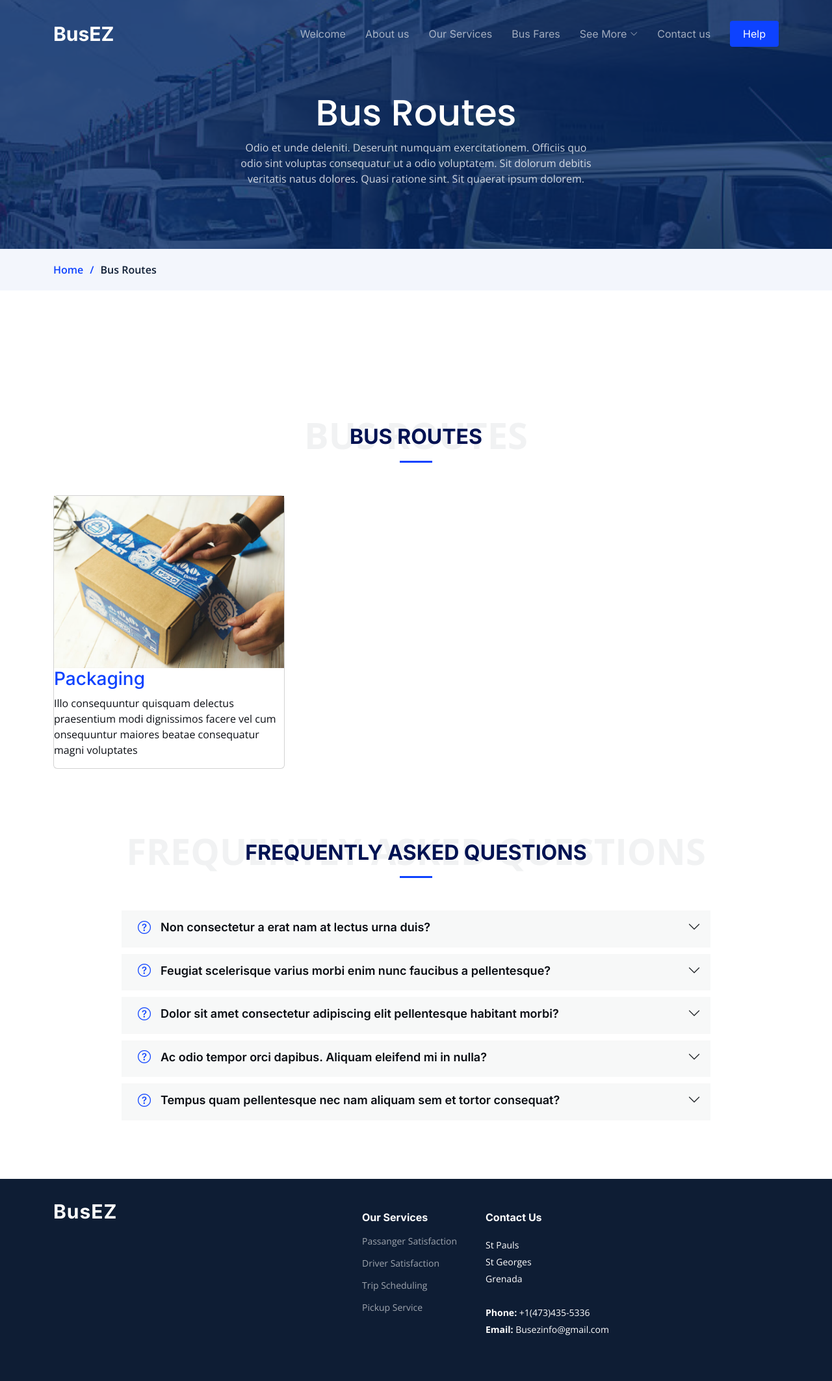
After one commit to KayKay14/BusEZ-Application, a PHP site: page /bus-route.html in a window 1280 px wide. The commit adds this page. Shown: the whole page at 65% size. Run offline with PHP 8.4, Linux system fonts and the light colour scheme.

Commit message:
commit message

```diff
--- a/about.html
+++ b/about.html
@@ -54,7 +54,7 @@
 
             <li class="dropdown"><a href="#"><span>See More</span> <i class="bi bi-chevron-down dropdown-indicator"></i></a>
               <ul>
-                <li><a href="#">Bus Routes</a></li>
+                <li><a href="bus-route.html">Bus Routes</a></li>
                 <li><a href="#">Q&A</a></li>
 
 
--- a/assets/css/main.css
+++ b/assets/css/main.css
@@ -64,7 +64,7 @@ section {
   text-transform: uppercase;
   margin-bottom: 20px;
   padding-bottom: 0;
-  color: #001973;
+  color: #001252;
   position: relative;
   z-index: 2;
   margin-bottom: 20px;
@@ -176,7 +176,7 @@ section {
 .breadcrumbs nav ol li+li::before {
   display: inline-block;
   padding-right: 10px;
-  color: #4278cc;
+  color:var(--color-primary);
   content: "/";
 }
 
@@ -204,7 +204,7 @@ section {
 }
 
 .scroll-top:hover {
-  background: rgba(13, 66, 255, 0.8);
+  background: var(--color-primary);
   color: #fff;
 }
 
@@ -297,7 +297,7 @@ section {
 }
 
 .header.sticked {
-  background: rgba(72, 119, 190, 0.9);
+  background: rgba(12, 61, 135, 0.9);
   padding: 15px 0;
   box-shadow: 0px 2px 20px rgba(14, 29, 52, 0.1);
 
--- /dev/null
+++ b/bus-route.html
@@ -0,0 +1,295 @@
+<!DOCTYPE html>
+<html lang="en">
+
+<head>
+  <meta charset="utf-8">
+  <meta content="width=device-width, initial-scale=1.0" name="viewport">
+
+  <title>Bus Routes</title>
+  <meta content="" name="description">
+  <meta content="" name="keywords">
+
+  <!-- Favicons -->
+  <link href="assets/img/favicon.png" rel="icon">
+  <link href="assets/img/apple-touch-icon.png" rel="apple-touch-icon">
+
+  <!-- Google Fonts -->
+  <link rel="preconnect" href="https://fonts.googleapis.com">
+  <link rel="preconnect" href="https://fonts.gstatic.com" crossorigin>
+  <link href="https://fonts.googleapis.com/css2?family=Open+Sans:ital,wght@0,300;0,400;0,500;0,600;0,700;1,300;1,400;1,600;1,700&family=Poppins:ital,wght@0,300;0,400;0,500;0,600;0,700;1,300;1,400;1,500;1,600;1,700&family=Inter:ital,wght@0,300;0,400;0,500;0,600;0,700;1,300;1,400;1,500;1,600;1,700&display=swap" rel="stylesheet">
+
+  <!-- Vendor CSS Files -->
+  <link href="assets/vendor/bootstrap/css/bootstrap.min.css" rel="stylesheet">
+  <link href="assets/vendor/bootstrap-icons/bootstrap-icons.css" rel="stylesheet">
+  <link href="assets/vendor/fontawesome-free/css/all.min.css" rel="stylesheet">
+  <link href="assets/vendor/glightbox/css/glightbox.min.css" rel="stylesheet">
+  <link href="assets/vendor/swiper/swiper-bundle.min.css" rel="stylesheet">
+  <link href="assets/vendor/aos/aos.css" rel="stylesheet">
+
+
+  <link href="assets/css/main.css" rel="stylesheet">
+
+
+</head>
+
+<body>
+
+
+   <!-- ======= Header ======= -->
+   <header id="header" class="header d-flex align-items-center fixed-top">
+    <div class="container-fluid container-xl d-flex align-items-center justify-content-between">
+
+      <a href="index.html" class="logo d-flex align-items-center">
+        <!-- Uncomment the line below if you also wish to use an image logo -->
+        <!-- <img src="assets/img/logo.png" alt=""> -->
+        <h1>BusEZ</h1>
+      </a>
+
+      <i class="mobile-nav-toggle mobile-nav-show bi bi-list"></i>
+      <i class="mobile-nav-toggle mobile-nav-hide d-none bi bi-x"></i>
+      <nav id="navbar" class="navbar">
+        <ul>
+          <li><a href="#">Welcome</a></li>
+          <li><a href="about.html">About us</a></li>
+          <li><a href="services.html">Our Services</a></li>
+          <li><a href="pricing.html">Bus Fares</a></li>
+
+          <li class="dropdown"><a href="#"><span>See More</span> <i class="bi bi-chevron-down dropdown-indicator"></i></a>
+            <ul>
+              <li><a href="bus-route.html">Bus Routes</a></li>
+              <li><a href="#">F&Q</a></li>
+
+
+            </ul>
+          </li>
+          <li><a href="contact.html">Contact us</a></li>
+          <li><a class="get-a-quote" href="get-help.html">Help</a></li>
+        </ul>
+      </nav><!-- .navbar -->
+
+    </div>
+  </header><!-- End Header -->
+  <!--<?php $IPATH = $_SERVER["DOCUMENT_ROOT"]."/assets/php/"; include($IPATH."headernav.html");?>-->
+
+
+  <main id="main">
+
+    <!-- ======= Breadcrumbs ======= -->
+    <div class="breadcrumbs">
+      <div class="page-header d-flex align-items-center" style="background-image: url('assets/img/busroutebreadcrumb.jpg');">
+        <div class="container position-relative">
+          <div class="row d-flex justify-content-center">
+            <div class="col-lg-6 text-center">
+              <h2>Bus Routes</h2>
+              <p>Odio et unde deleniti. Deserunt numquam exercitationem. Officiis quo odio sint voluptas consequatur ut a odio voluptatem. Sit dolorum debitis veritatis natus dolores. Quasi ratione sint. Sit quaerat ipsum dolorem.</p>
+            </div>
+          </div>
+        </div>
+      </div>
+      <nav>
+        <div class="container">
+          <ol>
+            <li><a href="index.html">Home</a></li>
+            <li>Bus Routes</li>
+          </ol>
+        </div>
+      </nav>
+    </div><!-- End Breadcrumbs -->
+
+    <section class="sample-page">
+      <div class="container" data-aos="fade-up">
+        <p>
+
+        </p>
+      </div>
+    </section>
+
+
+    <div class="container" data-aos="fade-up">
+
+      <div class="section-header">
+        <span>Bus Routes</span>
+        <h2>Bus Routes</h2>
+
+      </div>
+
+      <div class="row gy-4">
+
+        <div class="col-lg-4 col-md-6" data-aos="fade-up" data-aos-delay="500">
+          <div class="card">
+            <div class="card-img">
+              <img src="assets/img/packaging-service.jpg" alt="" class="img-fluid">
+            </div>
+            <h3><a href="service-details.html" class="stretched-link">Packaging</a></h3>
+            <p>Illo consequuntur quisquam delectus praesentium modi dignissimos facere vel cum onsequuntur maiores beatae consequatur magni voluptates</p>
+          </div>
+        </div><!-- End Card Item -->
+
+
+
+      </div>
+
+
+          <!-- ======= Frequently Asked Questions Section ======= -->
+    <section id="faq" class="faq">
+      <div class="container" data-aos="fade-up">
+
+        <div class="section-header">
+          <span>Frequently Asked Questions</span>
+          <h2>Frequently Asked Questions</h2>
+
+        </div>
+
+        <div class="row justify-content-center" data-aos="fade-up" data-aos-delay="200">
+          <div class="col-lg-10">
+
+            <div class="accordion accordion-flush" id="faqlist">
+
+              <div class="accordion-item">
+                <h3 class="accordion-header">
+                  <button class="accordion-button collapsed" type="button" data-bs-toggle="collapse" data-bs-target="#faq-content-1">
+                    <i class="bi bi-question-circle question-icon"></i>
+                    Non consectetur a erat nam at lectus urna duis?
+                  </button>
+                </h3>
+                <div id="faq-content-1" class="accordion-collapse collapse" data-bs-parent="#faqlist">
+                  <div class="accordion-body">
+                    Feugiat pretium nibh ipsum consequat. Tempus iaculis urna id volutpat lacus laoreet non curabitur gravida. Venenatis lectus magna fringilla urna porttitor rhoncus dolor purus non.
+                  </div>
+                </div>
+              </div><!-- # Faq item-->
+
+              <div class="accordion-item">
+                <h3 class="accordion-header">
+                  <button class="accordion-button collapsed" type="button" data-bs-toggle="collapse" data-bs-target="#faq-content-2">
+                    <i class="bi bi-question-circle question-icon"></i>
+                    Feugiat scelerisque varius morbi enim nunc faucibus a pellentesque?
+                  </button>
+                </h3>
+                <div id="faq-content-2" class="accordion-collapse collapse" data-bs-parent="#faqlist">
+                  <div class="accordion-body">
+                    Dolor sit amet consectetur adipiscing elit pellentesque habitant morbi. Id interdum velit laoreet id donec ultrices. Fringilla phasellus faucibus scelerisque eleifend donec pretium. Est pellentesque elit ullamcorper dignissim. Mauris ultrices eros in cursus turpis massa tincidunt dui.
+                  </div>
+                </div>
+              </div><!-- # Faq item-->
+
+              <div class="accordion-item">
+                <h3 class="accordion-header">
+                  <button class="accordion-button collapsed" type="button" data-bs-toggle="collapse" data-bs-target="#faq-content-3">
+                    <i class="bi bi-question-circle question-icon"></i>
+                    Dolor sit amet consectetur adipiscing elit pellentesque habitant morbi?
+                  </button>
+                </h3>
+                <div id="faq-content-3" class="accordion-collapse collapse" data-bs-parent="#faqlist">
+                  <div class="accordion-body">
+                    Eleifend mi in nulla posuere sollicitudin aliquam ultrices sagittis orci. Faucibus pulvinar elementum integer enim. Sem nulla pharetra diam sit amet nisl suscipit. Rutrum tellus pellentesque eu tincidunt. Lectus urna duis convallis convallis tellus. Urna molestie at elementum eu facilisis sed odio morbi quis
+                  </div>
+                </div>
+              </div><!-- # Faq item-->
+
+              <div class="accordion-item">
+                <h3 class="accordion-header">
+                  <button class="accordion-button collapsed" type="button" data-bs-toggle="collapse" data-bs-target="#faq-content-4">
+                    <i class="bi bi-question-circle question-icon"></i>
+                    Ac odio tempor orci dapibus. Aliquam eleifend mi in nulla?
+                  </button>
+                </h3>
+                <div id="faq-content-4" class="accordion-collapse collapse" data-bs-parent="#faqlist">
+                  <div class="accordion-body">
+                    <i class="bi bi-question-circle question-icon"></i>
+                    Dolor sit amet consectetur adipiscing elit pellentesque habitant morbi. Id interdum velit laoreet id donec ultrices. Fringilla phasellus faucibus scelerisque eleifend donec pretium. Est pellentesque elit ullamcorper dignissim. Mauris ultrices eros in cursus turpis massa tincidunt dui.
+                  </div>
+                </div>
+              </div><!-- # Faq item-->
+
+              <div class="accordion-item">
+                <h3 class="accordion-header">
+                  <button class="accordion-button collapsed" type="button" data-bs-toggle="collapse" data-bs-target="#faq-content-5">
+                    <i class="bi bi-question-circle question-icon"></i>
+                    Tempus quam pellentesque nec nam aliquam sem et tortor consequat?
+                  </button>
+                </h3>
+                <div id="faq-content-5" class="accordion-collapse collapse" data-bs-parent="#faqlist">
+                  <div class="accordion-body">
+                    Molestie a iaculis at erat pellentesque adipiscing commodo. Dignissim suspendisse in est ante in. Nunc vel risus commodo viverra maecenas accumsan. Sit amet nisl suscipit adipiscing bibendum est. Purus gravida quis blandit turpis cursus in
+                  </div>
+                </div>
+              </div><!-- # Faq item-->
+
+            </div>
+
+          </div>
+        </div>
+
+      </div>
+    </section><!-- End Frequently Asked Questions Section -->
+
+
+    </div>
+
+  </main><!-- End #main -->
+
+  <!-- ======= Footer ======= -->
+  <footer id="footer" class="footer">
+
+    <div class="container">
+      <div class="row gy-4">
+        <div class="col-lg-5 col-md-12 footer-info">
+          <a href="index.html" class="logo d-flex align-items-center">
+            <span>BusEZ</span>
+          </a>
+          <p></p>
+
+        </div>
+
+
+
+        <div class="col-lg-2 col-6 footer-links">
+          <h4>Our Services</h4>
+          <ul>
+            <li><a href="#">Passanger Satisfaction</a></li>
+            <li><a href="#">Driver Satisfaction</a></li>
+            <li><a href="#">Trip Scheduling</a></li>
+            <li><a href="#">Pickup Service</a></li>
+
+          </ul>
+        </div>
+
+        <div class="col-lg-3 col-md-12 footer-contact text-center text-md-start">
+          <h4>Contact Us</h4>
+          <p>
+            St Pauls <br>
+            St Georges<br>
+            Grenada <br><br>
+            <strong>Phone:</strong> +1(473)435-5336<br>
+            <strong>Email:</strong> Busezinfo@gmail.com<br>
+          </p>
+
+        </div>
+
+      </div>
+    </div>
+
+
+
+  </footer><!-- End Footer -->
+  <!-- End Footer -->
+
+  <a href="#" class="scroll-top d-flex align-items-center justify-content-center"><i class="bi bi-arrow-up-short"></i></a>
+
+  <div id="preloader"></div>
+
+  <!-- Vendor JS Files -->
+  <script src="assets/vendor/bootstrap/js/bootstrap.bundle.min.js"></script>
+  <script src="assets/vendor/purecounter/purecounter_vanilla.js"></script>
+  <script src="assets/vendor/glightbox/js/glightbox.min.js"></script>
+  <script src="assets/vendor/swiper/swiper-bundle.min.js"></script>
+  <script src="assets/vendor/aos/aos.js"></script>
+  <script src="assets/vendor/php-email-form/validate.js"></script>
+
+  <!--  Main JS File -->
+  <script src="assets/js/main.js"></script>
+
+</body>
+
+</html>
--- a/contact.html
+++ b/contact.html
@@ -55,7 +55,7 @@
 
           <li class="dropdown"><a href="#"><span>See More</span> <i class="bi bi-chevron-down dropdown-indicator"></i></a>
             <ul>
-              <li><a href="#">Bus Routes</a></li>
+              <li><a href="bus-route.html">Bus Routes</a></li>
               <li><a href="#">Q&A</a></li>
 
 
--- a/get-help.html
+++ b/get-help.html
@@ -55,7 +55,7 @@
 
           <li class="dropdown"><a href="#"><span>See More</span> <i class="bi bi-chevron-down dropdown-indicator"></i></a>
             <ul>
-              <li><a href="#">Bus Routes</a></li>
+              <li><a href="bus-route.html">Bus Routes</a></li>
               <li><a href="#">Q&A</a></li>
 
 
@@ -102,8 +102,8 @@
 
 
           <div class="section-header">
-            <span>Icons and Uses</span>
-            <h2>Icons and Uses</h2>
+            <span>Icons and Meanings</span>
+            <h2>Icons and Meanings</h2>
           </div>
 
           <div class="container">
--- a/index.html
+++ b/index.html
@@ -65,7 +65,7 @@
 
             <li class="dropdown"><a href="#"><span>See More</span> <i class="bi bi-chevron-down dropdown-indicator"></i></a>
               <ul>
-                <li><a href="#">Bus Routes</a></li>
+                <li><a href="bus-route.html">Bus Routes</a></li>
                 <li><a href="#">Q&A</a></li>
 
 
--- a/pricing.html
+++ b/pricing.html
@@ -55,7 +55,7 @@
 
           <li class="dropdown"><a href="#"><span>See More</span> <i class="bi bi-chevron-down dropdown-indicator"></i></a>
             <ul>
-              <li><a href="#">Bus Routes</a></li>
+              <li><a href="bus-route.html">Bus Routes</a></li>
               <li><a href="#">F&Q</a></li>
 
 
--- a/services.html
+++ b/services.html
@@ -55,7 +55,7 @@
 
           <li class="dropdown"><a href="#"><span>See More</span> <i class="bi bi-chevron-down dropdown-indicator"></i></a>
             <ul>
-              <li><a href="#">Bus Routes</a></li>
+              <li><a href="bus-route.html">Bus Routes</a></li>
               <li><a href="#">F&Q</a></li>
 
 
```
Also changed, not shown: sample-inner-page.html (deleted, +0 -320 lines), assets/img/busroutebreadcrumb.jpg (added).
